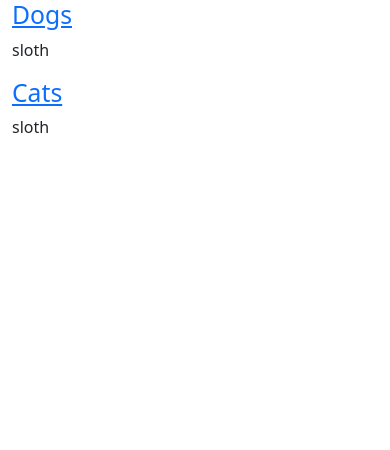
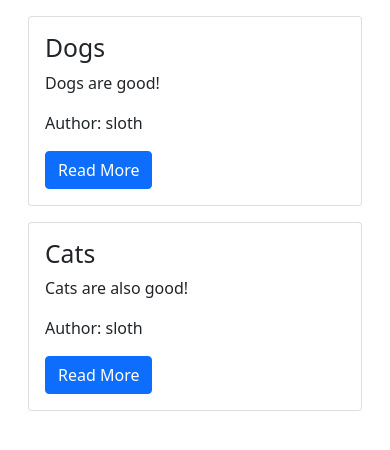
Before and after one commit to yukihiro-maeda0731/django_blog_translator, a Django app: page / in a window 390 px wide. Shown: the top 450 px of the page. Run offline with Django 3.2, Linux system fonts and the light colour scheme; data comes from the database, SQL or seed files in the repository.

Commit message:
286最後まで:Djangoでresponsiveなカードづくり

```diff
--- a/templates/index.html
+++ b/templates/index.html
@@ -9,8 +9,20 @@
     <body>
         <div class="container">
             {% for post in post_list %}
-                <a href="{% url 'blog_view' post.slug %}"><h2>{{post.title}}</h2></a>
-                <p>{{post.author}}</p>
+                <div class="card m-3">
+                    <div class="card-body">
+                        <h2 class="card-title">
+                            {{post.title}}
+                        </h2>
+                        <p class="card-text">
+                            {{post.content}}
+                        </p>
+                        <p class="card-text">
+                            Author: {{post.author}}
+                        </p>
+                        <a class="btn btn-primary" href="{% url 'blog_view' post.slug %}">Read More</a>
+                    </div>
+                </div>
             {% endfor %}
         </div>
         <script src="https://cdn.jsdelivr.net/npm/bootstrap@5.1.3/dist/js/bootstrap.bundle.min.js" integrity="sha384-ka7Sk0Gln4gmtz2MlQnikT1wXgYsOg+OMhuP+IlRH9sENBO0LRn5q+8nbTov4+1p" crossorigin="anonymous"></script>
```
